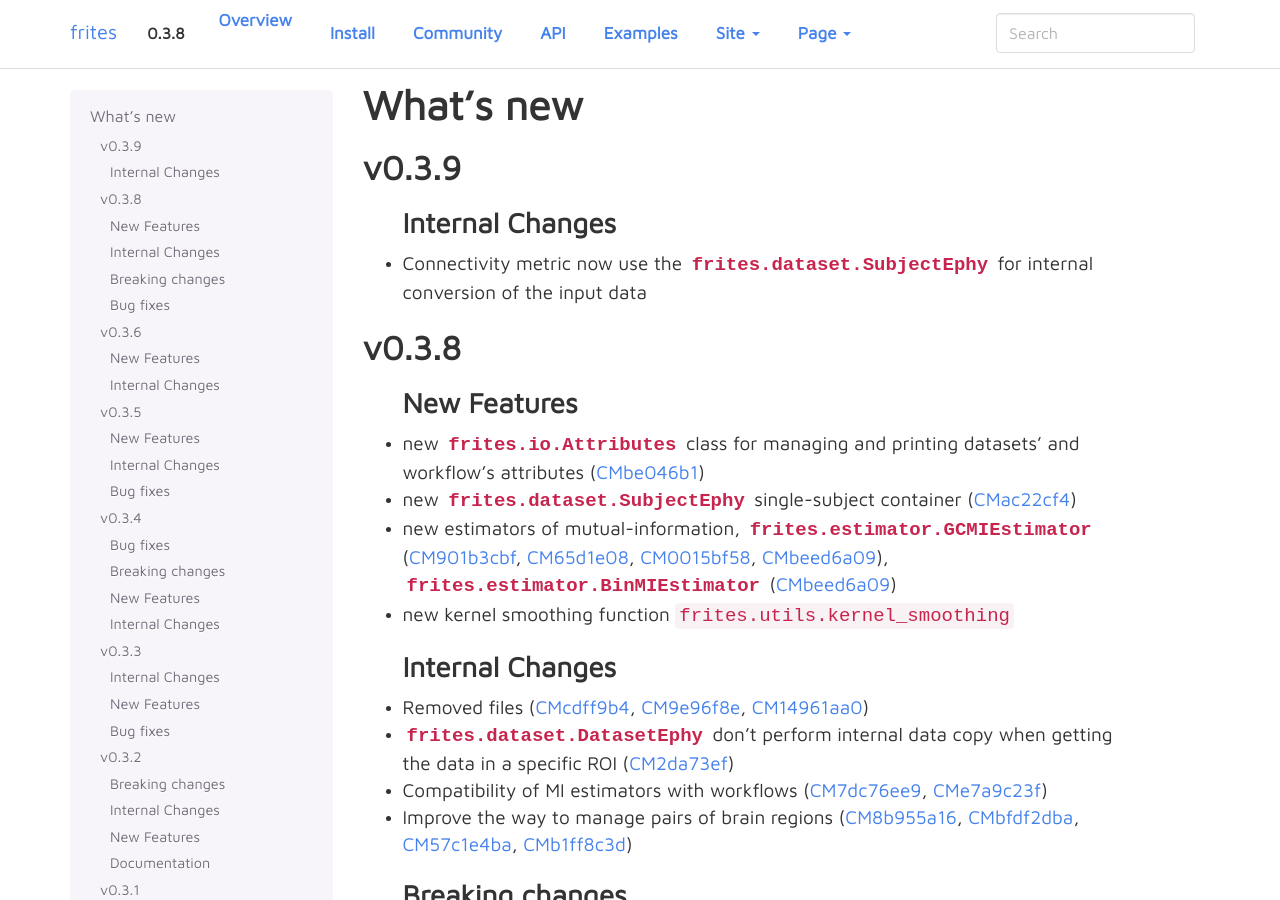
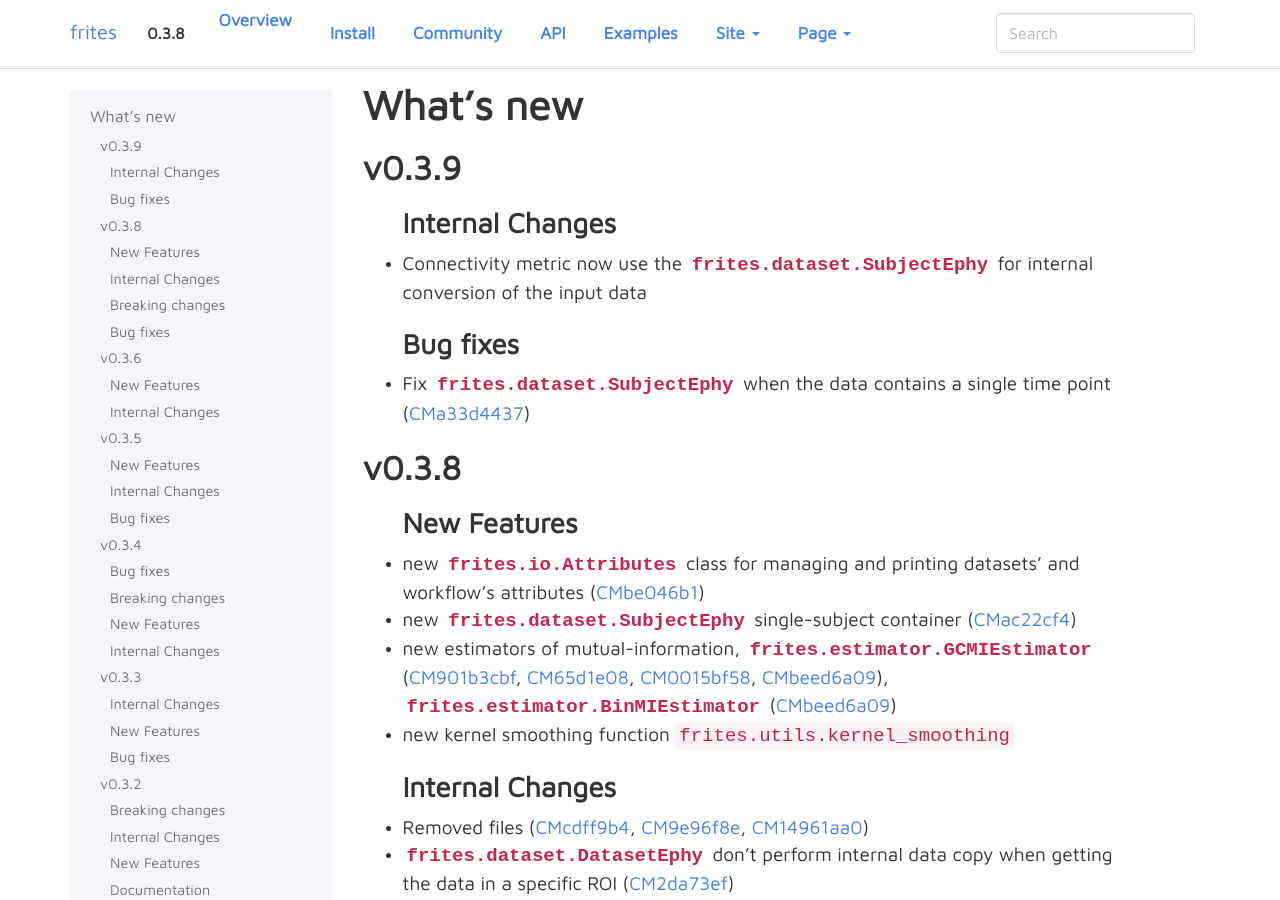
Before and after one commit to brainets/frites, a Sphinx documentation site: the page built from docs/source/whatsnew.rst, in a window 1280 px wide and 900 px high. Built offline with Sphinx 7.4.7, drawn with Linux system fonts in a browser that asks for light colours; pages that are not in the unit, such as notebooks, are missing from menus; cross-references to code outside the pages are shown as plain code.

Commit message:
Update whatsnew

```diff
--- a/docs/source/whatsnew.rst
+++ b/docs/source/whatsnew.rst
@@ -9,6 +9,10 @@ v0.3.9
 Internal Changes
 ++++++++++++++++
 * Connectivity metric now use the :py:class:`frites.dataset.SubjectEphy` for internal conversion of the input data
+
+Bug fixes
++++++++++
+* Fix :py:class:`frites.dataset.SubjectEphy` when the data contains a single time point (:commit:`a33d4437`)
 
 
 v0.3.8
```
